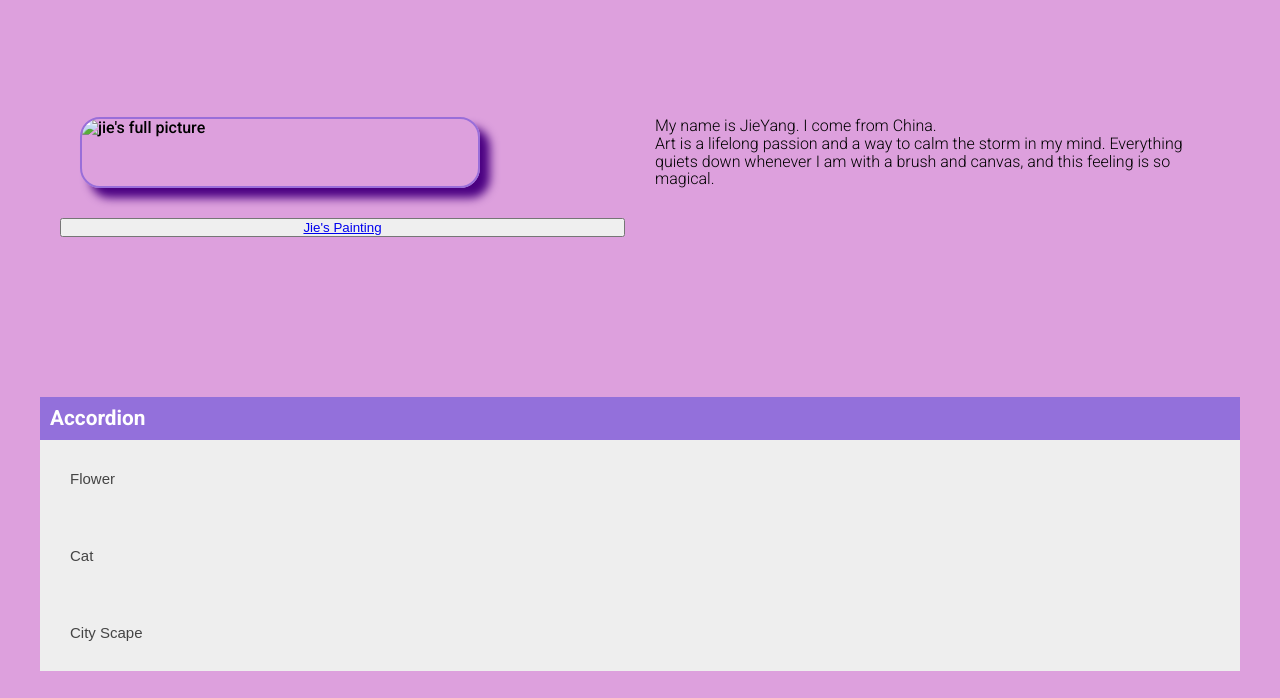
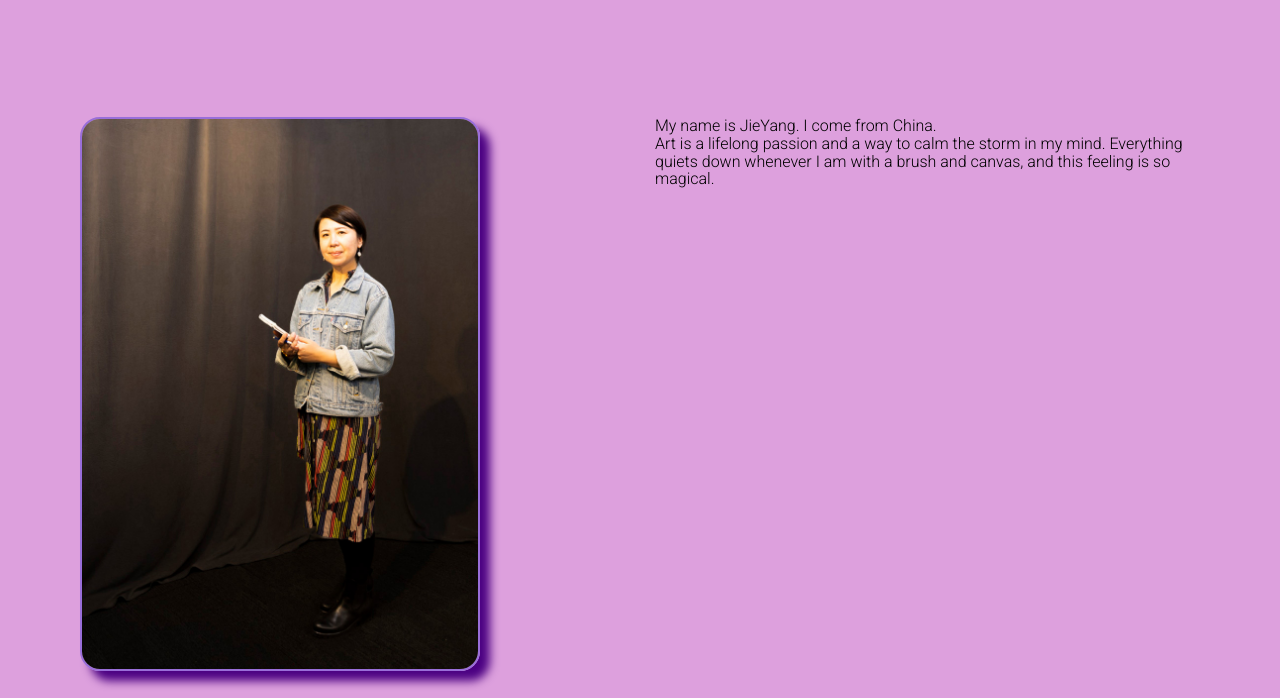
Before and after one commit to RoseJieYang/-cprg-218-lab-4-1, a plain HTML site: page index.html in a window 1280 px wide. Shown: the part 1182-1880 px from the top of the page. Drawn offline with Linux system fonts and the light colour scheme; files whose address does not match are found by name.

Commit message:
V.3
updated index.html

```diff
--- a/index.html
+++ b/index.html
@@ -27,7 +27,7 @@
     <!-- Remove and add content HTML -->
     <h3>About Me</h3>
     <div class="remove-assignment-content-1">
-    <img src="full-body-shot copy.png" class="card_img" alt="jie's full picture">
+    <img src="assets/full-body-shot copy.png" class="card_img" alt="jie's full picture">
     <p>
     My name is JieYang. I come from China.
     <br>Art is a lifelong passion and a way to calm the storm in my mind. Everything quiets down whenever I am with a brush and canvas, and this feeling is so magical.</br>
```
Also changed, not shown: 1 other file.
